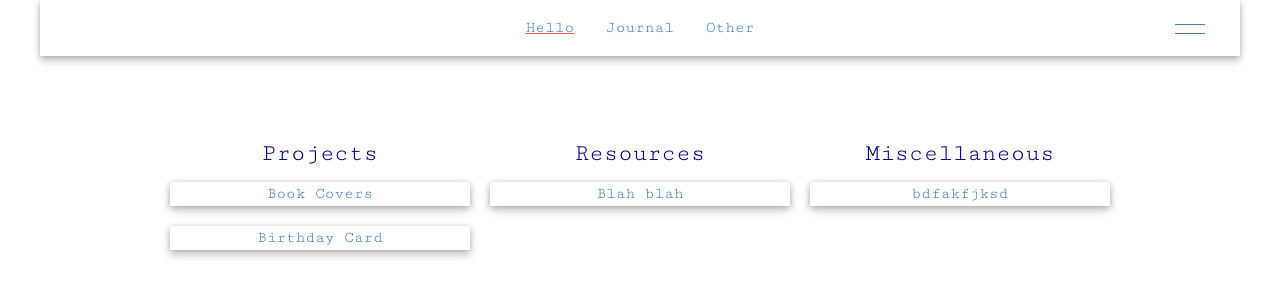
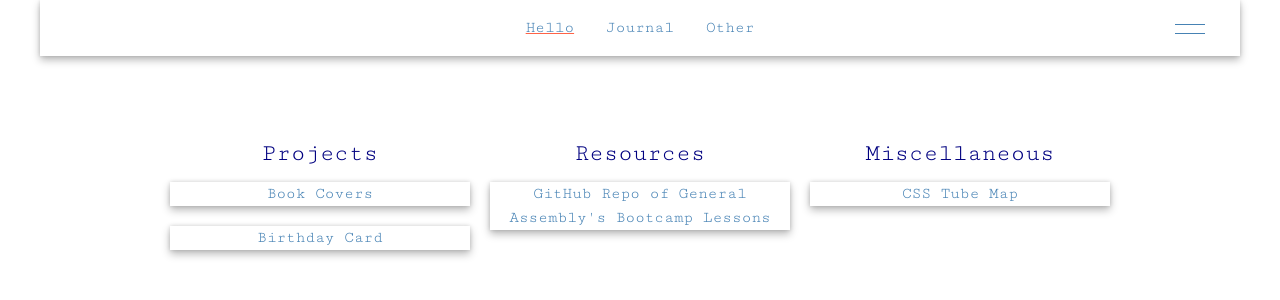
Before and after one commit to kbejko/kbejko.github.io, a Jekyll site: the page built from other.html, in a window 1280 px wide. Shown: the top 300 px of the page. Built offline with Jekyll 4.4.1, drawn with Linux system fonts in a browser that asks for light colours; nearby versions of some CDN libraries.

Commit message:
Add some links

```diff
--- a/other.html
+++ b/other.html
@@ -13,10 +13,10 @@ permalink: /other/
     </div>
     <div class="resources">
       <h1>Resources</h1>
-      <a href="#">Blah blah</a>
+      <a href="https://github.com/ga-wdi-lessons?page=1" target="_blank">GitHub Repo of General Assembly's Bootcamp Lessons</a>
     </div>
     <div class="misc">
       <h1>Miscellaneous</h1>
-      <a href="#">bdfakfjksd</a>
+      <a href="http://www.csstubemap.co.uk/" target="_blank">CSS Tube Map</a>
     </div>
   </div>
```
